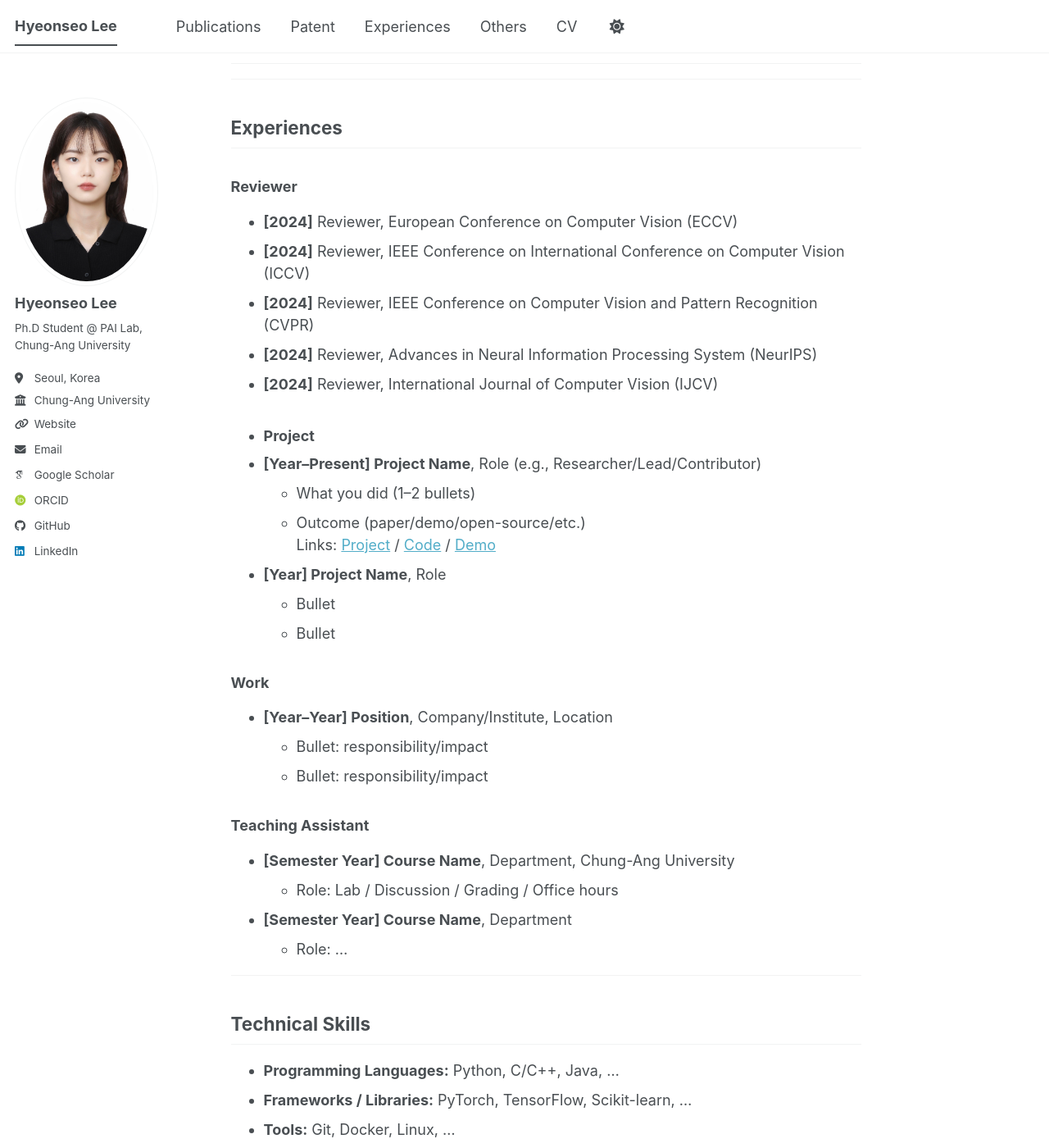
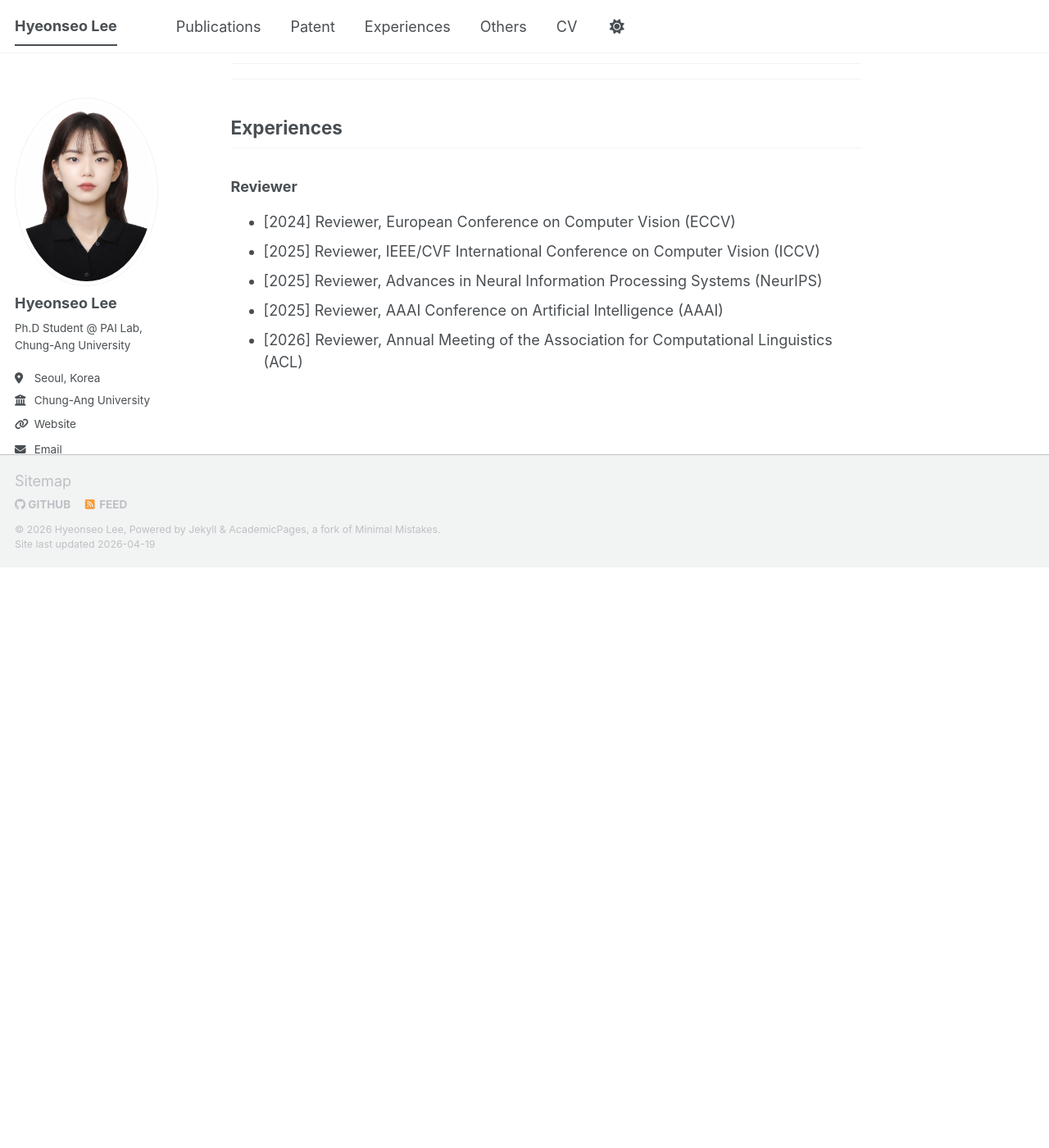
Before and after one commit to hyeonseo-o/hyeonseo-o.github.io, a Jekyll site: the page built from _pages/about.md, in a window 1280 px wide and 1400 px high, scrolled down 1104 px. Shown: the whole window at 82% size. Built offline with Jekyll 4.4.1, drawn with Linux system fonts in a browser that asks for light colours; some web fonts are replaced; a script bundle is joined from its source files by our own code; library files that are not in the unit come from our copies; after the commit the page ends 1796 px from its top, so only the background shows below that; some of the changed text lies outside the part shown.

Commit message:
Update about.md

```diff
--- a/_pages/about.md
+++ b/_pages/about.md
@@ -56,12 +56,13 @@ Links: [arXiv](https://arxiv.org/abs/2506.12413) [Paper](https://www.sciencedire
 ## Experiences <a id="experiences"></a>
 
 ### Reviewer <a id="reviewer"></a>
-- **[2024]** Reviewer, European Conference on Computer Vision (ECCV)
-- **[2024]** Reviewer, IEEE Conference on International Conference on Computer Vision (ICCV)
-- **[2024]** Reviewer, IEEE Conference on Computer Vision and Pattern Recognition (CVPR)
-- **[2024]** Reviewer, Advances in Neural Information Processing System (NeurIPS)
-- **[2024]** Reviewer, International Journal of Computer Vision (IJCV)
--
+- [2024] Reviewer, European Conference on Computer Vision (ECCV)
+- [2025] Reviewer, IEEE/CVF International Conference on Computer Vision (ICCV)
+- [2025] Reviewer, Advances in Neural Information Processing Systems (NeurIPS)
+- [2025] Reviewer, AAAI Conference on Artificial Intelligence (AAAI)
+- [2026] Reviewer, Annual Meeting of the Association for Computational Linguistics (ACL)
+
+<!--
 ### Project <a id="project"></a>
 - **[Year–Present] Project Name**, Role (e.g., Researcher/Lead/Contributor)
   - What you did (1–2 bullets)
@@ -90,4 +91,4 @@ Links: [arXiv](https://arxiv.org/abs/2506.12413) [Paper](https://www.sciencedire
 - **Programming Languages:** Python, C/C++, Java, …
 - **Frameworks / Libraries:** PyTorch, TensorFlow, Scikit-learn, …
 - **Tools:** Git, Docker, Linux, …
-- **Research Keywords:** (e.g., RLHF, Retrieval, Diffusion, …)
+- **Research Keywords:** (e.g., RLHF, Retrieval, Diffusion, …)-->
```
